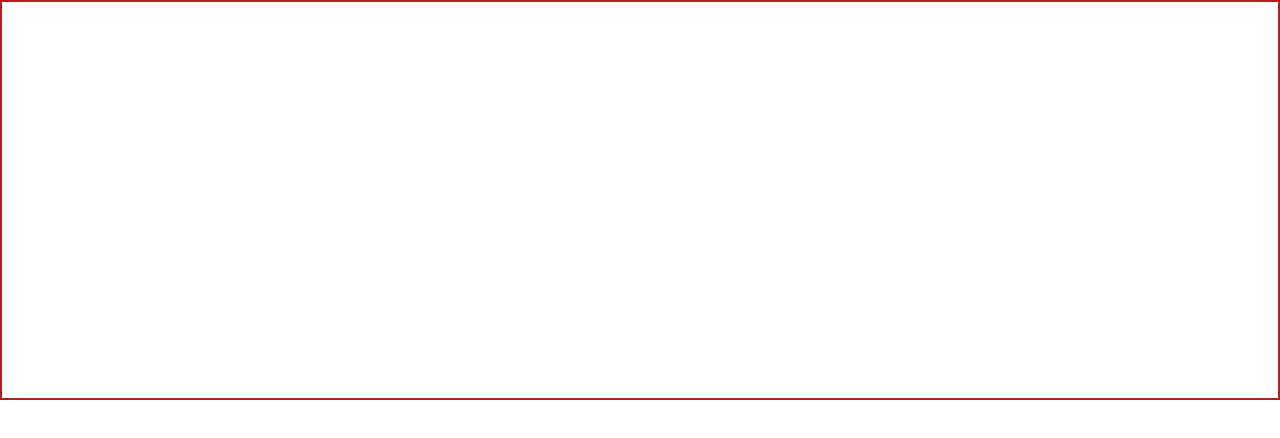
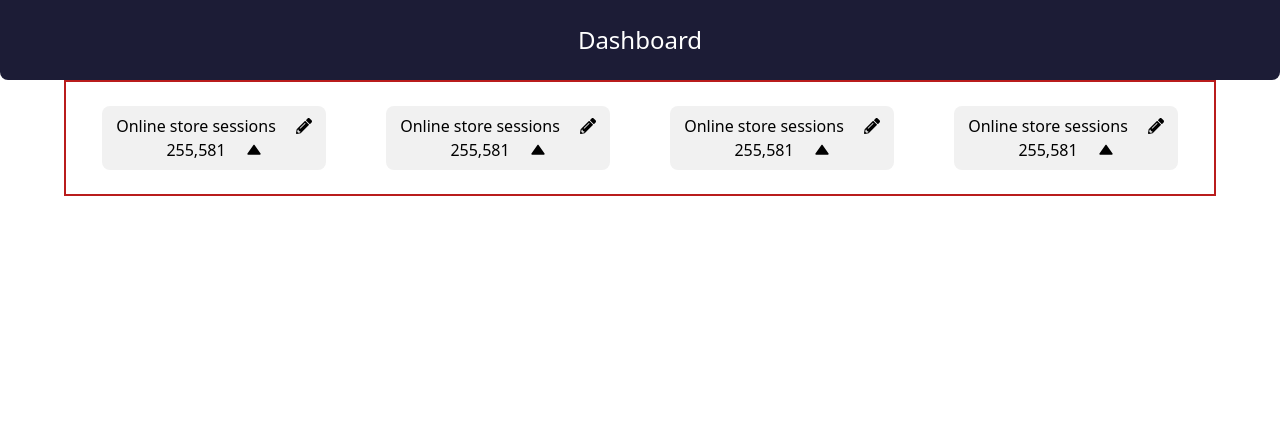
Before and after one commit to Ashutosh5333/MarbleFroontend, a React (Vite) app in the folder marbleai/: page / in a window 1280 px wide. Shown: the top 438 px of the page. Built offline with nearby package versions, Linux system fonts and the light colour scheme.

Commit message:
feat implemented Skleton Navbar and Head

```diff
--- a/marbleai/package.json
+++ b/marbleai/package.json
@@ -11,7 +11,8 @@
   },
   "dependencies": {
     "react": "^18.2.0",
-    "react-dom": "^18.2.0"
+    "react-dom": "^18.2.0",
+    "react-icons": "^5.0.1"
   },
   "devDependencies": {
     "@types/react": "^18.2.56",
--- a/marbleai/src/App.tsx
+++ b/marbleai/src/App.tsx
@@ -1,13 +1,16 @@
 
 import './App.css'
+import Dashboard from './components/Dashboard/Dashboard'
+import { Navbar } from './components/Navbar/Navbar'
 
 function App() {
 
 
   return (
     <>
-      <div className='border-2 h-[50vh] border-red-700'>
-
+      <div className=' border-red-700'>
+          <Navbar/>
+          <Dashboard/>
 
       </div>
     </>
--- /dev/null
+++ b/marbleai/src/components/Dashboard/Dashboard.tsx
@@ -0,0 +1,15 @@
+import Head from "./Head"
+
+
+ const Dashboard = () => {
+
+
+   return (
+     <div>
+      <Head/>
+
+     </div>
+   )
+ }
+
+ export default Dashboard
--- /dev/null
+++ b/marbleai/src/components/Dashboard/Head.tsx
@@ -0,0 +1,78 @@
+import { FaPencilAlt } from "react-icons/fa";
+import { BiSolidUpArrow } from "react-icons/bi";
+
+const Head = () => {
+  return (
+    <div className="border-2 w-[90%] m-auto px-4 py-6 flex flex-col  sm:flex-row gap-5 border-red-700">
+
+      <div className="rounded-lg px-2 py-2 bg-[#F1F1F1] sm:w-1/5 m-auto flex flex-col items-center justify-center">
+        <div className="flex flex-row  gap-5">
+          <p className="flex justify-start">Online store sessions</p>
+          <p className="m-auto items-center">
+            <FaPencilAlt />
+          </p>
+        </div>
+
+        <div className="flex flex-row gap-5 justify-start">
+          <p className="stat-title text-left">255,581</p>
+          <p className="m-auto">
+            <BiSolidUpArrow />
+          </p>
+        </div>
+      </div>
+
+      <div className="rounded-lg px-2 py-2 bg-[#F1F1F1] sm:w-1/5 m-auto  flex flex-col items-center justify-center">
+        <div className="flex flex-row  gap-5">
+          <p className="flex justify-start">Online store sessions</p>
+          <p className="m-auto items-center">
+            <FaPencilAlt />
+          </p>
+        </div>
+
+        <div className="flex flex-row gap-5 justify-start">
+          <p className="stat-title text-left">255,581</p>
+          <p className="m-auto">
+            <BiSolidUpArrow />
+          </p>
+        </div>
+      </div>
+
+      <div className="rounded-lg px-2 py-2 bg-[#F1F1F1] sm:w-1/5 m-auto  flex flex-col items-center justify-center">
+        <div className="flex flex-row  gap-5">
+          <p className="flex justify-start">Online store sessions</p>
+          <p className="m-auto items-center">
+            <FaPencilAlt />
+          </p>
+        </div>
+
+        <div className="flex flex-row gap-5 justify-start">
+          <p className="stat-title text-left">255,581</p>
+          <p className="m-auto">
+            <BiSolidUpArrow />
+          </p>
+        </div>
+      </div>
+
+      <div className="rounded-lg px-2 py-2 bg-[#F1F1F1] sm:w-1/5 m-auto  flex flex-col items-center justify-center">
+        <div className="flex flex-row  gap-5">
+          <p className="flex justify-start">Online store sessions</p>
+          <p className="m-auto items-center">
+            <FaPencilAlt />
+          </p>
+        </div>
+
+        <div className="flex flex-row gap-5 justify-start">
+          <p className="stat-title text-left">255,581</p>
+          <p className="m-auto">
+            <BiSolidUpArrow />
+          </p>
+        </div>
+      </div>
+
+
+
+    </div>
+  );
+};
+
+export default Head;
--- /dev/null
+++ b/marbleai/src/components/Navbar/Navbar.tsx
@@ -0,0 +1,12 @@
+
+export const Navbar = () => {
+
+
+  return (
+    <div className="rounded-b-lg  bg-[#1c1c36]  border-blue-900">
+
+        <h2 className="text-center text-[#FFFFFF] font-sans text-2xl py-6 m-auto items-center"> Dashboard </h2>
+
+    </div>
+  )
+}
--- /dev/null
+++ b/marbleai/src/components/Skelton/Skeleton.tsx
@@ -0,0 +1,48 @@
+import React from "react";
+
+const Skeleton: React.FC = () => {
+  return (
+    <div className="px-4 py-4 shadow-xl bg-[#FFFFFF] rounded-lg ed-700 animate-pulse">
+      <div className="w-full py-4 flex gap-2 flex-col sm:flex-row reen-500">
+        <div className="rounded-lg px-2 py-4 bg-[#F1F1F1] sm:w-1/4 lack flex flex-col">
+          <div className="rounded-lg bg-gray-300 h-10 w-3/5 mb-4"></div>
+          <div className="rounded-lg bg-gray-300 h-10 w-4/5 mb-4"></div>
+        </div>
+        <div className="rounded-lg px-2 py-4 bg-[#F1F1F1] sm:w-1/4 lack flex flex-col">
+          <div className="rounded-lg bg-gray-300 h-10 w-3/5 mb-4"></div>
+          <div className="rounded-lg bg-gray-300 h-10 w-4/5 mb-4"></div>
+        </div>
+        <div className="rounded-lg px-2 py-4 bg-[#F1F1F1] sm:w-1/4 lack flex flex-col">
+          <div className="rounded-lg bg-gray-300 h-10 w-3/5 mb-4"></div>
+          <div className="rounded-lg bg-gray-300 h-10 w-4/5 mb-4"></div>
+        </div>
+        <div className="rounded-lg px-2 py-4 bg-[#F1F1F1] sm:w-1/4 lack flex flex-col">
+          <div className="rounded-lg bg-gray-300 h-10 w-3/5 mb-4"></div>
+          <div className="rounded-lg bg-gray-300 h-10 w-4/5 mb-4"></div>
+        </div>
+
+        <div className="icon px-1 sm:w-4/4 flex items-center justify-center">
+
+          <svg
+            xmlns="http://www.w3.org/2000/svg"
+            className="h-6 w-6 text-gray-600"
+            fill="none"
+            viewBox="0 0 24 24"
+            stroke="currentColor"
+          >
+            <path
+              strokeLinecap="round"
+              strokeLinejoin="round"
+              strokeWidth={2}
+              d="M19 9l-7 7-7-7"
+            />
+          </svg>
+        </div>
+      </div>
+
+      <div className="rounded-lg py-4 bg-gray-300 h-[40vh] w-full mb-4"></div>
+    </div>
+  );
+};
+
+export default Skeleton;
```
Also changed, not shown: 1 other file (tests, documents, lock files or other folders).
